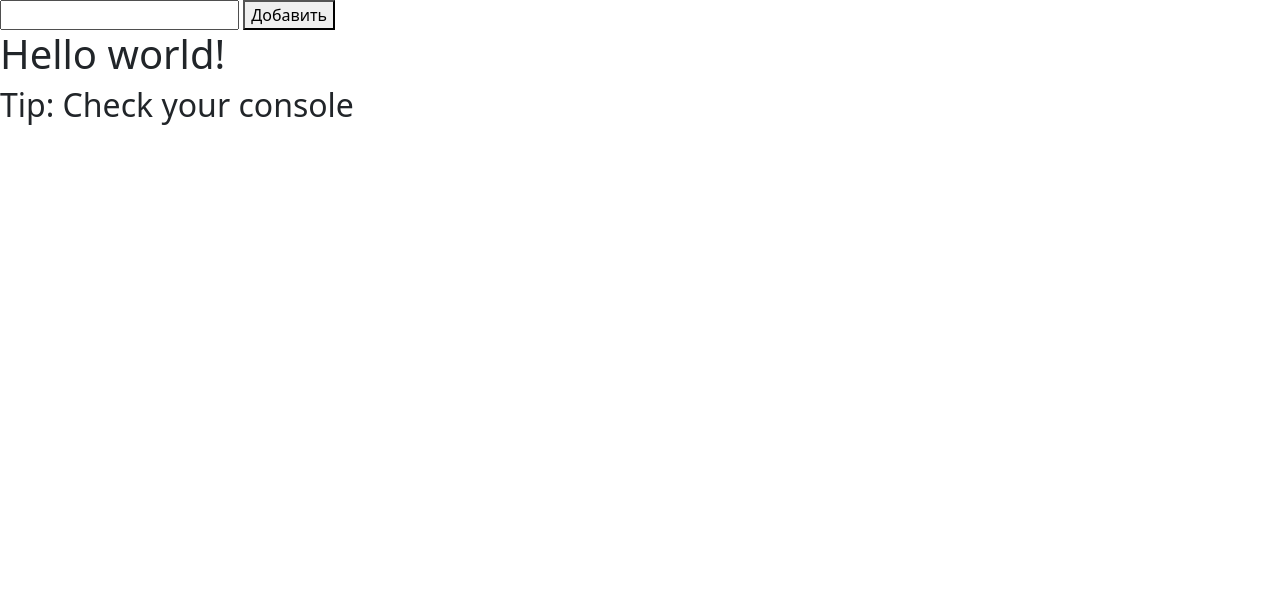
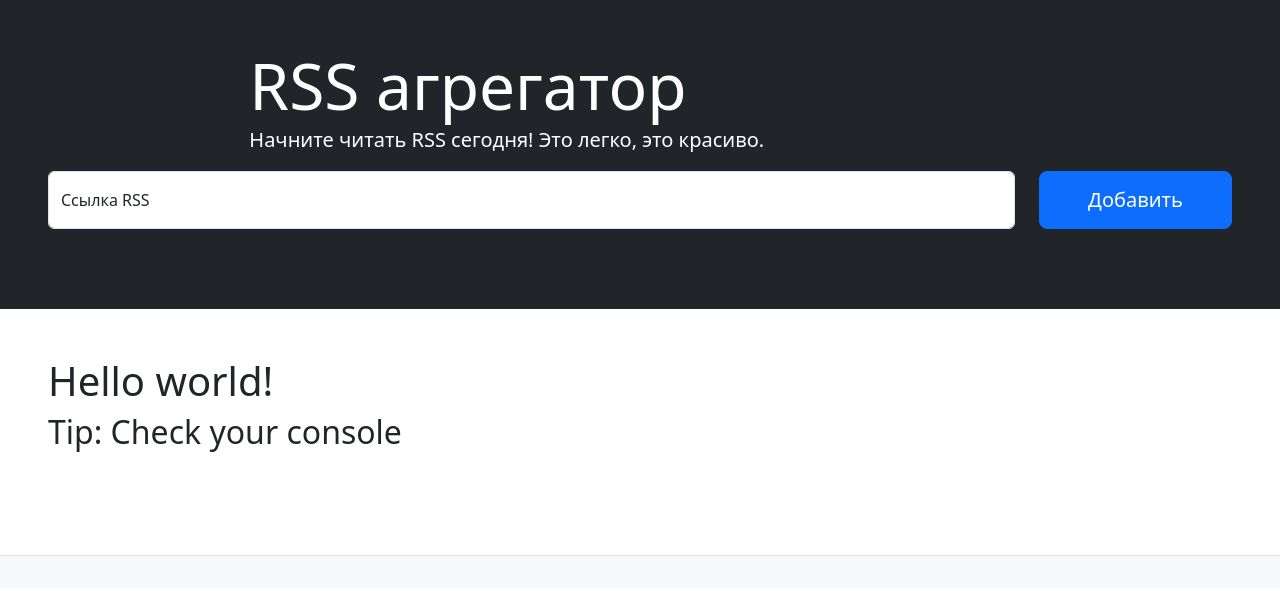
Before and after one commit to Dulybnis/frontend-project-11, a website built with webpack: page index.html in a window 1280 px wide. Built offline with nearby package versions, Linux system fonts and the light colour scheme.

Commit message:
edit html

```diff
--- a/index.html
+++ b/index.html
@@ -5,13 +5,36 @@
         <meta charset="utf-8" />
         <title>Webpack App</title>
     </head>
-    <body>
-        <form>
-            <input type="text">
-            <button type="submit">Добавить</button>
-        </form>
-        <h1>Hello world!</h1>
-        <h2>Tip: Check your console</h2>
+    <body class="d-flex flex-column min-vh-100">
+        <section class="container-fluid bg-dark p-5">
+            <div class="row">
+                <div class="col-md-10 col-lg-8 mx-auto text-white">
+                    <h1 class="display-3 mb-0">RSS агрегатор</h1>
+                    <p class="lead">Начните читать RSS сегодня! Это легко, это красиво.</p>
+                </div>
+                <form class="rss-form text-body" action="">
+                    <div class="row">
+                        <div class="col">
+                            <div class="form-floating">
+                                <input id="url-input" placeholder="ссылка RSS" class="form-control w-100">
+                                <label for="url-input">Ссылка RSS</label>
+                            </div>
+                        </div>
+                        <div class="col-auto">
+                            <button class="h-100 btn btn-lg btn-primary px-sm-5" type="submit" aria-label="add">Добавить</button>
+                        </div>
+                    </div>
+                </form>
+                <p class="mt-2 mb-0 text-muted">Пример: https://lorem-rss.hexlet.app/feed</p>
+            </div>
+        </section>
+        <section class="container-fluid container-xxl p-5">
+            <h1>Hello world!</h1>
+            <h2>Tip: Check your console</h2>
+        </section>
     </body>
+    <footer class="footer border-top py-3 mt-5 bg-light">
+
+    </footer>
 
 </html>
```
Also changed, not shown: README.md.
